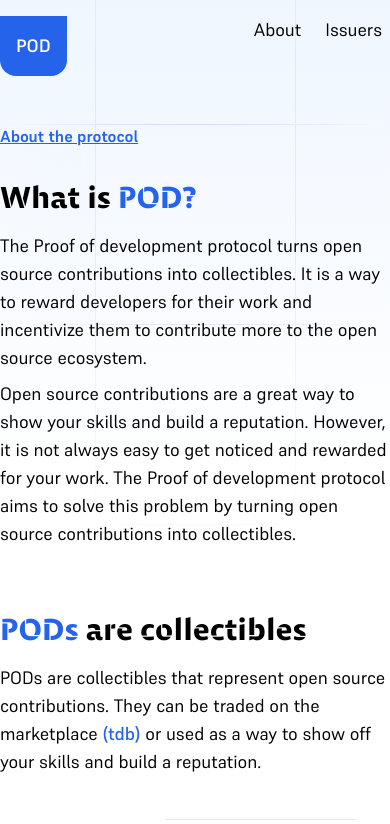
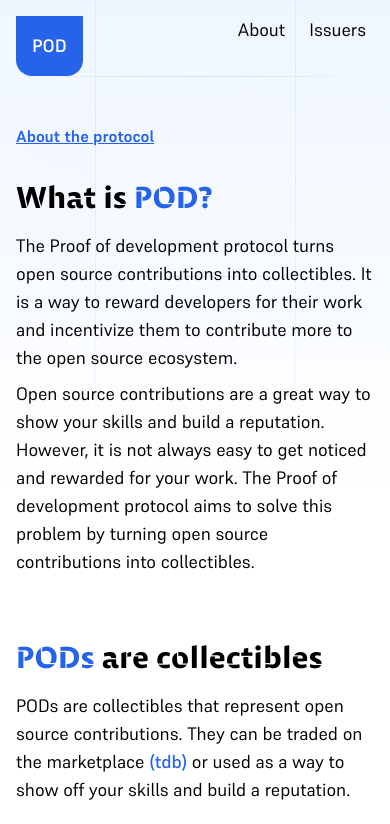
Before and after one commit to adeleke5140/pod-frontend, a Next.js app: page /about in a window 390 px wide. Shown: the top 824 px of the page. Built offline with nearby package versions, Linux system fonts and the light colour scheme.

Commit message:
feat: update layout

```diff
--- a/src/components/layouts.tsx
+++ b/src/components/layouts.tsx
@@ -5,8 +5,8 @@ interface LayoutProps {
 
 function Layout({ children }: LayoutProps) {
   return (
-    <div className="min-h-screen bg-gradient-to-b from-blue-50 via-transparent to-transparent font-supreme">
-      <nav className="relative z-20 mx-auto my-0 flex max-w-6xl justify-between pt-4 text-lg">
+    <div className="flex min-h-screen flex-col bg-gradient-to-b from-blue-50 via-transparent to-transparent px-4 font-supreme md:px-8">
+      <nav className="relative z-20 mx-auto my-0 flex w-full max-w-6xl justify-between pt-4 text-lg">
         <Link
           href="/"
           className="rounded-b-2xl bg-blue-600 p-4 font-semibold text-white"
@@ -69,11 +69,10 @@ function Layout({ children }: LayoutProps) {
           </div>
         </div>
         <div className="relative z-20 mx-auto my-0 mt-12 flex max-w-6xl flex-col gap-8 text-center">
-          {" "}
           {children}
         </div>
       </main>
-      <footer className="absolute bottom-0 flex w-full items-center justify-center gap-2 divide-y">
+      <footer className="mt-auto flex w-full items-center justify-center gap-2 divide-y">
         <span>©EthGlobal 2023.</span>
         <span>
           Built by{" "}
```
